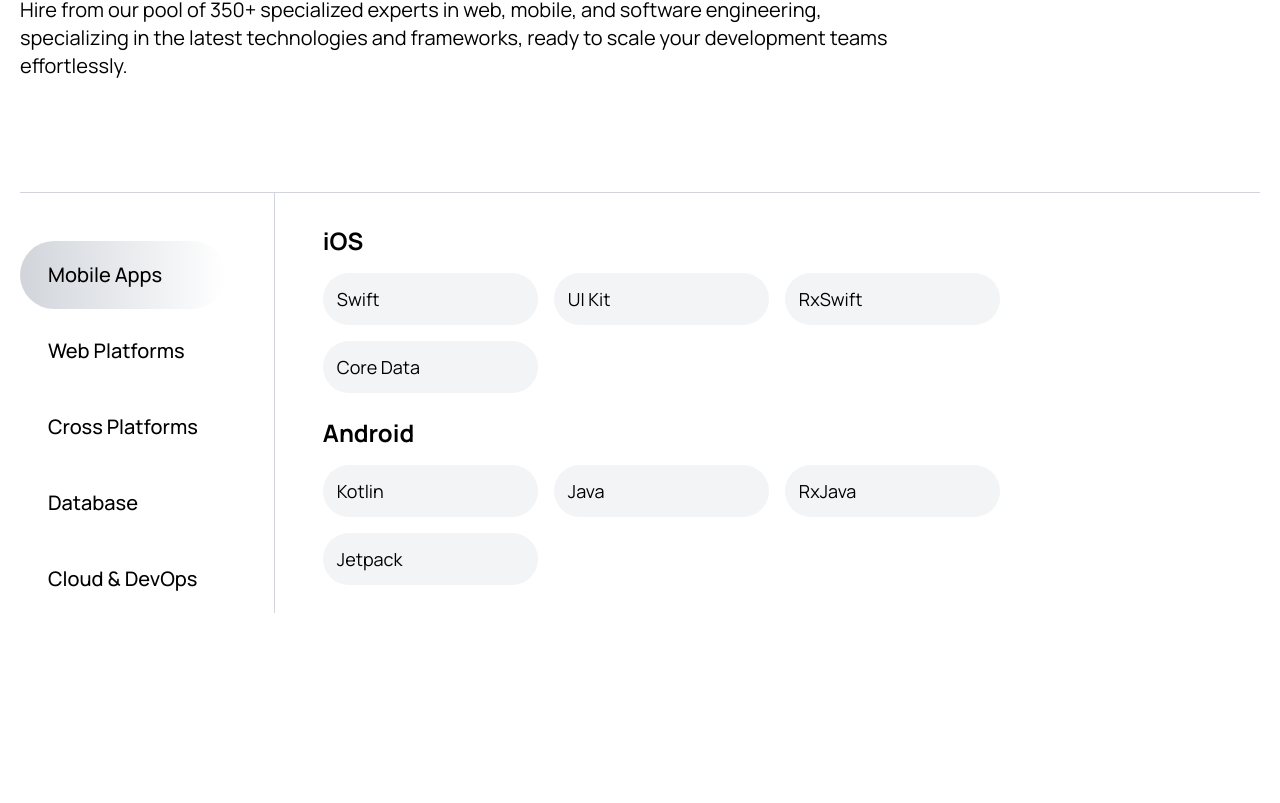
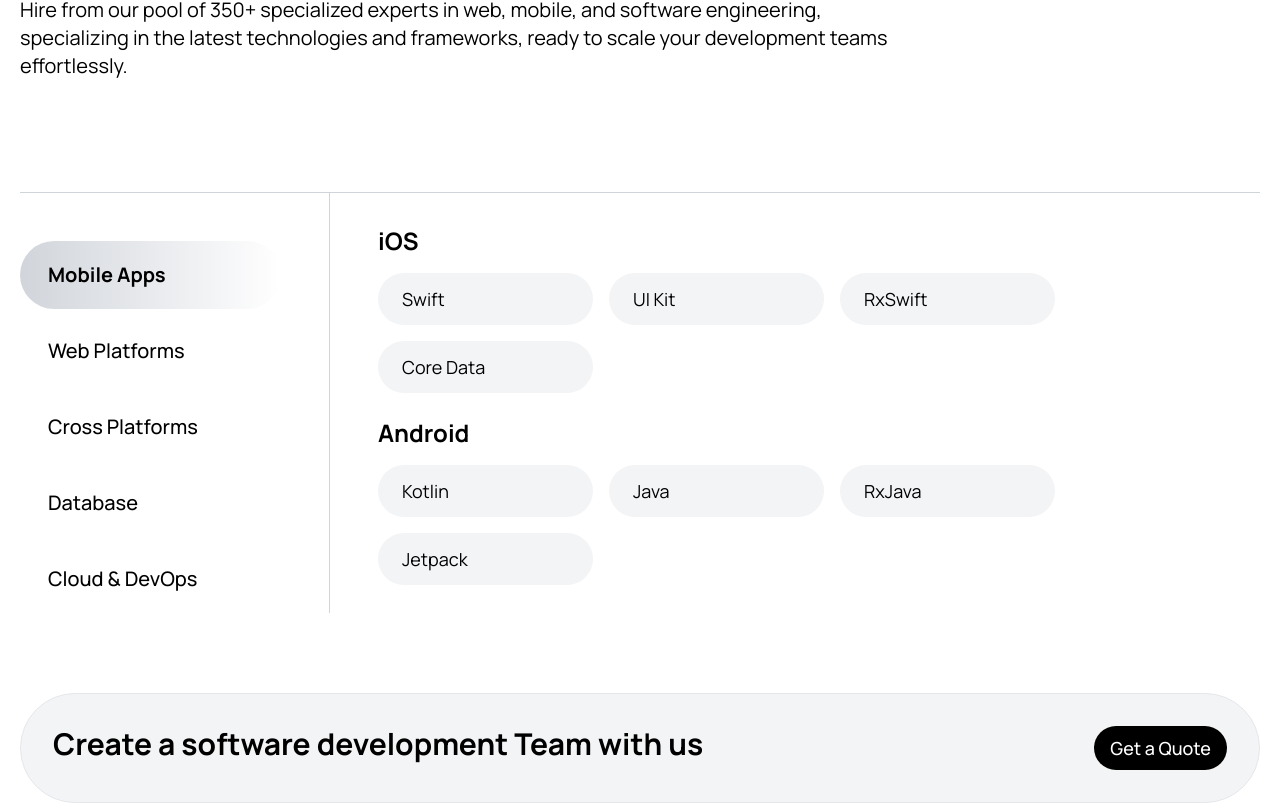
Before and after one commit to llcjustix/justix, a Next.js app: page / in a window 1280 px wide. Shown: the part 2049-2852 px from the top of the page. Before the commit the page ends 2662 px from the top, so only its background shows below. Built offline with nearby package versions, Linux system fonts and the light colour scheme.

Commit message:
add: second chat button to home page

```diff
--- /dev/null
+++ b/app/(home)/components/chat-button/chat-button-2.tsx
@@ -0,0 +1,18 @@
+"use client";
+
+import useSettingsStore from "@/store/settings";
+import Button from "@/components/button";
+
+export const ChatButton2 = () => {
+  const { toggleChat } = useSettingsStore();
+  return (
+    <div className="px-6 lg:px-8 w-full bg-gray-light border border-gray-200 rounded-full py-8 flex gap-x-8 gap-y-4 justify-between">
+      <h4 className="text-black font-bold text-2xl xl:text-3xl 2xl:text-4xl tracking-[0px] md:w-[70%] lg:w-[75%] xl:w-[80%]">
+        Create a software development Team with us
+      </h4>
+      <Button onClick={toggleChat} color="black" rounded size="large">
+        Get a Quote
+      </Button>
+    </div>
+  );
+};
--- a/app/(home)/components/chat-button/chat-button.tsx
+++ b/app/(home)/components/chat-button/chat-button.tsx
@@ -3,7 +3,7 @@
 import useSettingsStore from "@/store/settings";
 import { RiArrowRightUpLine } from "@remixicon/react";
 
-const ChatButton = () => {
+export const ChatButton = () => {
   const { toggleChat } = useSettingsStore();
   return (
     <button
@@ -17,5 +17,3 @@ const ChatButton = () => {
     </button>
   );
 };
-
-export default ChatButton;
--- a/app/(home)/components/chat-button/index.ts
+++ b/app/(home)/components/chat-button/index.ts
@@ -1 +1,2 @@
-export { default } from "./chat-button";
+export * from "./chat-button";
+export * from "./chat-button-2";
--- a/app/(home)/components/technologies/technologies.tsx
+++ b/app/(home)/components/technologies/technologies.tsx
@@ -19,7 +19,7 @@ const Technologies = () => {
         </p>
       </div>
       <div className="flex flex-wrap flex-col md:flex-row mt-8 md:mt-12 lg:mt-20 md:border-t border-gray-300">
-        <div className="md:border-r border-gray-300 md:pt-12 md:pr-12">
+        <div className="md:border-r border-gray-300 md:pt-12 md:pr-12 w-[25%]">
           <div className="flex flex-col gap-2">
             {categorisedTechnologiesDatabase.map((item) => (
               <button
@@ -27,9 +27,10 @@ const Technologies = () => {
                 key={item.title}
                 onClick={() => setCurrentType(item)}
                 className={clsx(
-                  "whitespace-nowrap md:whitespace-normal outline-none md:w-full md:rounded-full py-5 md:px-7 font-medium text-left text-xl",
-                  currentType.title === item.title &&
-                    "font-bold bg-gradient-to-r from-gray-300 to-white"
+                  "whitespace-nowrap md:whitespace-normal outline-none md:w-full md:rounded-full py-5 md:px-7 text-left text-xl",
+                  currentType.title === item.title
+                    ? "font-bold bg-gradient-to-r from-gray-300 to-white"
+                    : "font-medium"
                 )}
               >
                 {item.title}
@@ -48,7 +49,7 @@ const Technologies = () => {
                   <div
                     key={technology.title}
                     aria-label={technology.title}
-                    className="cursor-pointer md:w-52 lg:w-[215px] w-[150px] bg-gray-100 px-3.5 py-3 border-transparent rounded-3xl sm:rounded-[2.45rem] hover:bg-black text-black hover:text-white hover:shadow-lg hover:shadow-gray transition duration-100"
+                    className="cursor-pointer md:w-52 lg:w-[215px] w-[150px] bg-gray-100 px-6 py-3 border-transparent rounded-3xl sm:rounded-[2.45rem] hover:bg-black text-black hover:text-white hover:shadow-md hover:shadow-gray transition duration-100"
                   >
                     <span className="font-normal md:text-lg text-sm">{technology.title}</span>
                   </div>
--- a/app/(home)/page.tsx
+++ b/app/(home)/page.tsx
@@ -1,5 +1,5 @@
 import Header from "@/components/header";
-import ChatButton from "./components/chat-button";
+import { ChatButton, ChatButton2 } from "./components/chat-button";
 import SuccessStories from "./components/success-stories";
 import Technologies from "./components/technologies";
 
@@ -41,6 +41,10 @@ const Home = () => (
     <section className="container">
       <Technologies />
     </section>
+    <div className="my-20" />
+    <section className="container">
+      <ChatButton2 />
+    </section>
   </main>
 );
 
--- a/app/globals.css
+++ b/app/globals.css
@@ -13,7 +13,3 @@
   margin: 0 auto;
   padding: 0 20px;
 }
-
-.custom-button {
-  background: linear-gradient(to right, #d8f3dc, #ffffff);
-}
--- a/components/button/button.tsx
+++ b/components/button/button.tsx
@@ -4,7 +4,7 @@ import clsx from "clsx";
 const sizes = {
   small: "px-3 py-1.5 text-xs",
   medium: "px-4 py-2 text-sm",
-  large: "px-4 py-3 text-lg",
+  large: "px-4 py-2 text-lg",
 };
 
 const colors = {
--- a/components/header/services.tsx
+++ b/components/header/services.tsx
@@ -2,6 +2,7 @@ import { RiArrowRightLongLine } from "@remixicon/react";
 import { servicesDatabase } from "@/database/services";
 import Link from "next/link";
 import { technologiesDatabase } from "@/database/technologies";
+import clsx from "clsx";
 
 const HeaderServicesBody = () => (
   <div className="grid grid-cols-[200px,1px,auto] gap-5 w-full">
@@ -31,9 +32,17 @@ const HeaderServicesBody = () => (
               <Link
                 key={child.link}
                 href={child.link}
-                className="flex items-center gap-2 hover:underline font-medium text-sm"
+                className={clsx(
+                  "flex items-center gap-2 hover:underline font-medium text-sm",
+                  child.title === "Web3 Development" ? "text-primary" : "text-black"
+                )}
               >
-                <span className="min-w-1 min-h-1 rounded-full bg-black" />
+                <span
+                  className={clsx(
+                    "min-w-1 min-h-1 rounded-full",
+                    child.title === "Web3 Development" ? "bg-primary" : "bg-black"
+                  )}
+                />
                 {child.title}
               </Link>
             ))}
```
